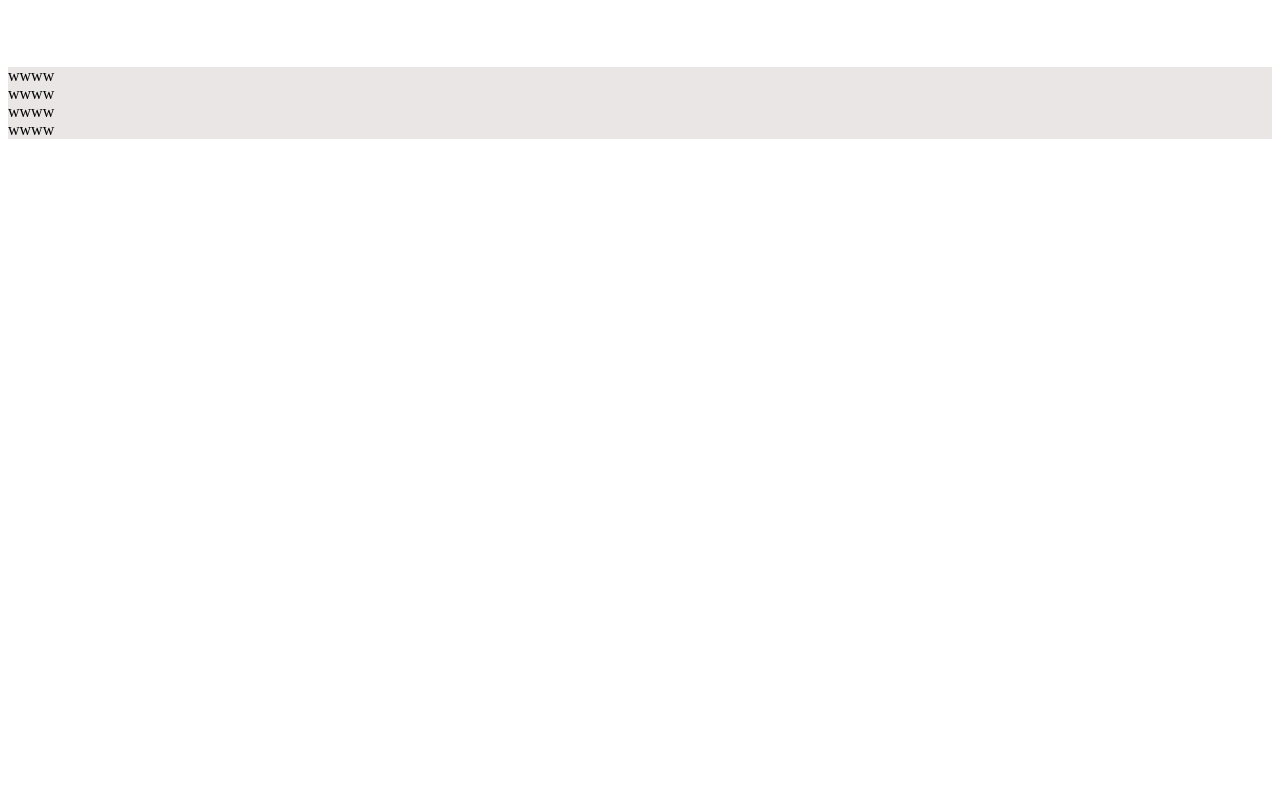
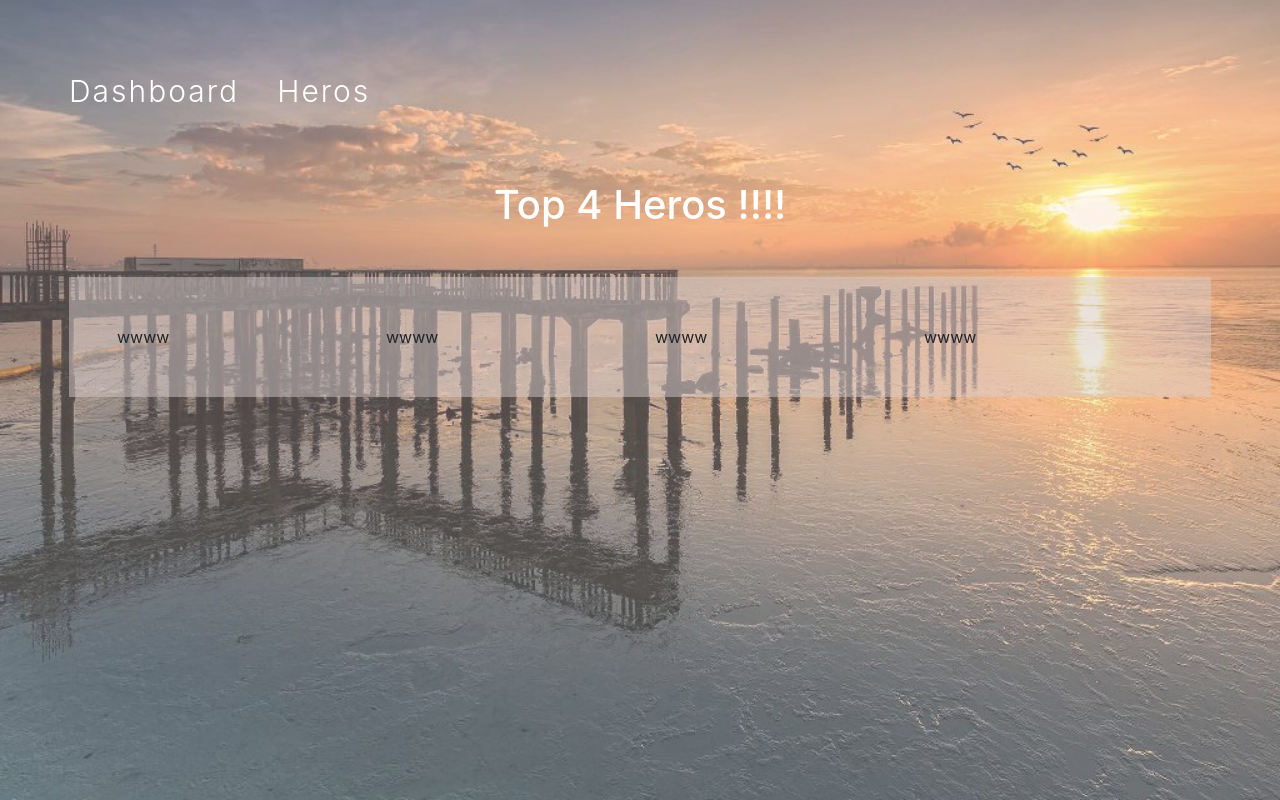
Before and after one commit to daliyajohn/Angular-CLI--Tour-of-heroes, an Angular app: page /dashboard in a window 1280 px wide. Built offline with nearby package versions, Linux system fonts and the light colour scheme.

Commit message:
Main route fix

```diff
--- a/src/app/app-routing.module.ts
+++ b/src/app/app-routing.module.ts
@@ -4,9 +4,10 @@
 import { LayoutComponent } from './layout/layout.component';
 import { DashboardComponent } from './layout/dashboard/dashboard.component';
 import { HerosComponent } from './layout/heros/heros.component';
+import { AppComponent } from './app.component';
 
 const routes: Routes = [
-  { path: '', component: LayoutComponent},
+  { path: '', redirectTo: '/dashboard', pathMatch: 'full' },
   { path: 'dashboard', component: DashboardComponent },
   { path: 'heros', component: HerosComponent }
 ];
--- a/src/app/app.component.html
+++ b/src/app/app.component.html
@@ -1,2 +1 @@
-
-<router-outlet></router-outlet>
+<app-layout></app-layout>
--- a/src/app/app.component.ts
+++ b/src/app/app.component.ts
@@ -6,5 +6,5 @@
   styleUrls: ['./app.component.scss']
 })
 export class AppComponent {
-  title = 'Angular-CLI-Tour-of-heroes';
+
 }
--- a/src/index.html
+++ b/src/index.html
@@ -7,6 +7,7 @@
 
   <meta name="viewport" content="width=device-width, initial-scale=1">
   <link rel="icon" type="image/x-icon" href="favicon.ico">
+  <link rel="stylesheet" href="https://stackpath.bootstrapcdn.com/bootstrap/4.3.1/css/bootstrap.min.css" integrity="sha384-ggOyR0iXCbMQv3Xipma34MD+dH/1fQ784/j6cY/iJTQUOhcWr7x9JvoRxT2MZw1T" crossorigin="anonymous">
 </head>
 <body>
   <app-root></app-root>
--- a/src/styles.scss
+++ b/src/styles.scss
@@ -1 +1,5 @@
 /* You can add global styles to this file, and also import other style files */
+body {
+    height: 100vh;
+    margin: 0px;
+}
```
